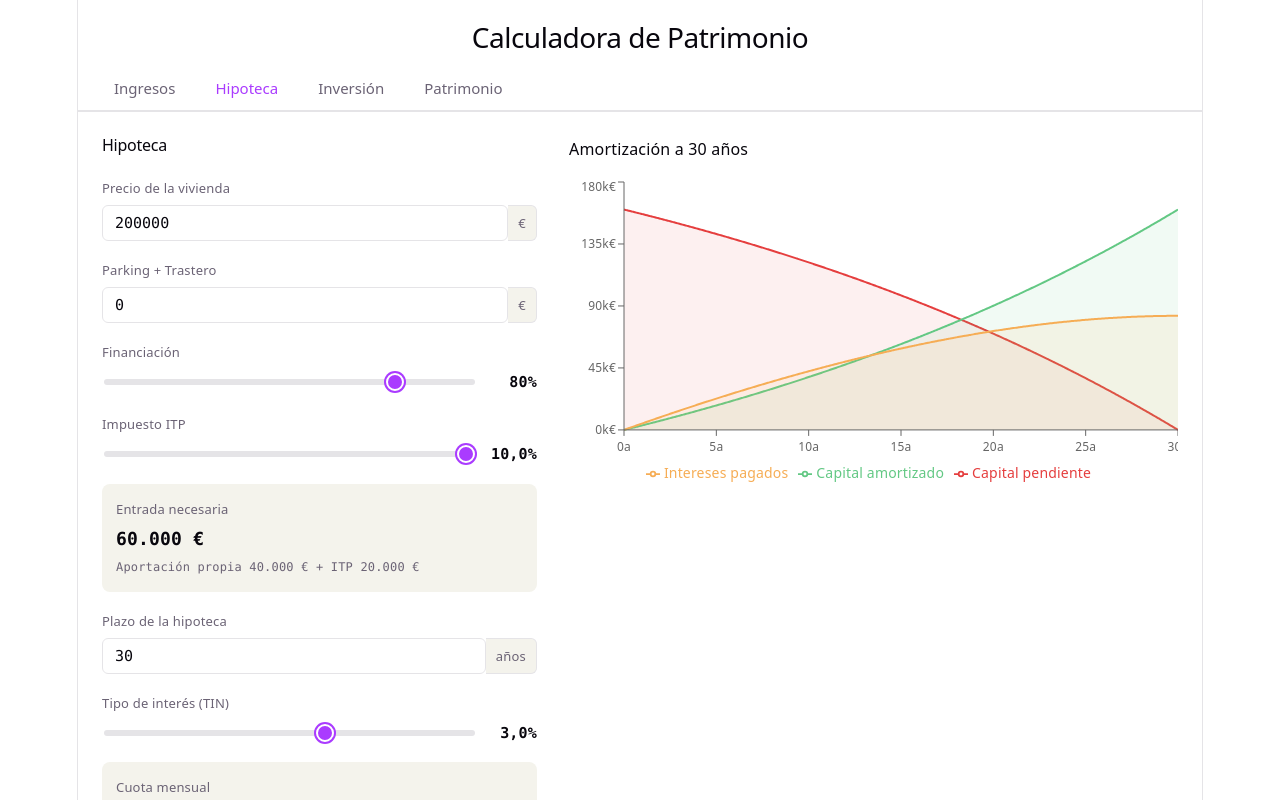
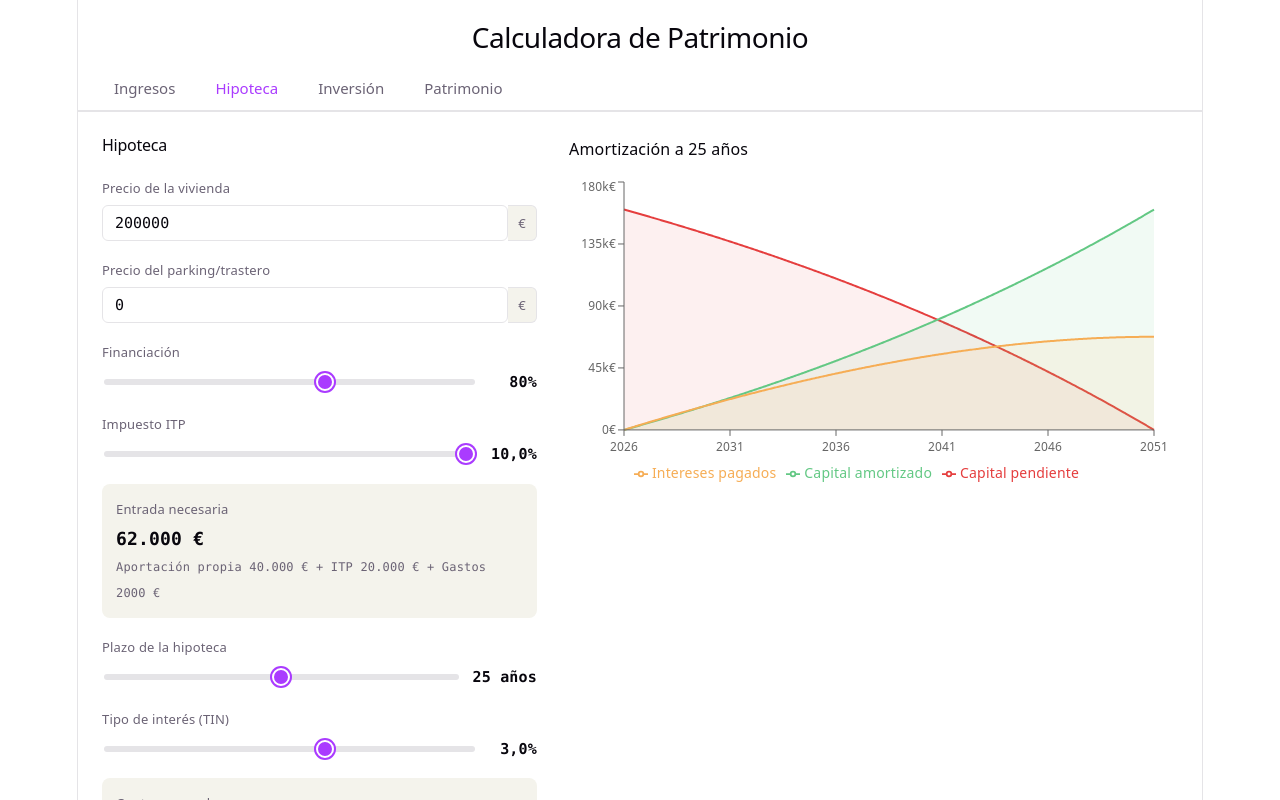
Before and after one commit to aleixRabassa/calculadora-patrimonio, a React (Vite) app: page / in a window 1280 px wide. Both pictures are taken after a click on the tab "Hipoteca". Shown: the top 800 px of the page. Built offline with nearby package versions, Linux system fonts and the light colour scheme.

Commit message:
feat: update Hipoteca component with adjusted term years, improved cost calculations, and enhanced chart formatting

```diff
--- a/src/components/Hipoteca.tsx
+++ b/src/components/Hipoteca.tsx
@@ -22,7 +22,7 @@ const DEFAULT_STATE: HipotecaState = {
   parkingPrice: 0,
   financingPct: 80,
   itpPct: 10,
-  termYears: 30,
+  termYears: 25,
   interestRate: 3,
 }
 
@@ -91,7 +91,8 @@ export function Hipoteca() {
   const financedAmount = totalPrice * (state.financingPct / 100)
   const downPayment = totalPrice - financedAmount
   const itpAmount = totalPrice * (state.itpPct / 100)
-  const totalEntry = downPayment + itpAmount
+  const purchaseCosts = totalPrice * 0.01
+  const totalEntry = downPayment + itpAmount + purchaseCosts
 
   const hipoteca = calcularHipoteca(totalPrice, downPayment, state.interestRate, state.termYears)
 
@@ -103,6 +104,8 @@ export function Hipoteca() {
       month: idx,
     }))
   }, [hipoteca.capital, state.interestRate, state.termYears])
+
+  const startYear = new Date().getFullYear()
 
   const xInterval = (() => {
     if (state.termYears <= 5) return 11
@@ -133,7 +136,7 @@ export function Hipoteca() {
         </div>
 
         <div className="field">
-          <label htmlFor="parkingPrice">Parking + Trastero</label>
+          <label htmlFor="parkingPrice">Precio del parking/trastero</label>
           <div className="input-group">
             <input
               id="parkingPrice"
@@ -154,7 +157,7 @@ export function Hipoteca() {
             <input
               id="financingPct"
               type="range"
-              min={0}
+              min={50}
               max={100}
               step={1}
               value={state.financingPct}
@@ -185,25 +188,24 @@ export function Hipoteca() {
           <div className="computed-value">
             {fmt(totalEntry)} €
             <span className="detail">
-              Aportación propia {fmt(downPayment)} € + ITP {fmt(itpAmount)} €
+              Aportación propia {fmt(downPayment)} € + ITP {fmt(itpAmount)} € + Gastos {fmt(purchaseCosts)} €
             </span>
           </div>
         </div>
 
-        <div className="field">
+        <div className="slider-field">
           <label htmlFor="termYears">Plazo de la hipoteca</label>
-          <div className="input-group">
+          <div className="slider-row">
             <input
               id="termYears"
-              type="number"
-              min={1}
+              type="range"
+              min={10}
               max={40}
               step={1}
               value={state.termYears}
-              onFocus={e => e.target.select()}
               onChange={e => setState(prev => ({ ...prev, termYears: Number(e.target.value) }))}
             />
-            <span className="suffix">años</span>
+            <span className="slider-value">{state.termYears} años</span>
           </div>
         </div>
 
@@ -238,21 +240,21 @@ export function Hipoteca() {
         <h3>Amortización a {state.termYears} años</h3>
         {chartData.length > 0 && (
           <ResponsiveContainer width="100%" height={320}>
-            <ComposedChart data={chartData} margin={{ top: 8, right: 0, bottom: 8, left: 0 }}>
+            <ComposedChart data={chartData} margin={{ top: 8, right: 24, bottom: 8, left: 0 }}>
               <XAxis
                 dataKey="month"
                 tickFormatter={m => {
                   const realMonth = chartData[m]?.month ?? m
                   const originalMonth = Math.round((realMonth / (chartData.length - 1)) * state.termYears * 12)
-                  return `${Math.round(originalMonth / 12)}a`
+                  return String(startYear + Math.round(originalMonth / 12))
                 }}
                 interval={xInterval}
                 tick={{ fontSize: 12, dy: 5 }}
               />
               <YAxis
                 tickFormatter={v => {
-                  const k = v / 1000
-                  return `${Math.round(k)}k€`
+                  if (v === 0) return '0€'
+                  return `${Math.round(v / 1000)}k€`
                 }}
                 tick={{ fontSize: 12 }}
                 width={55}
```
